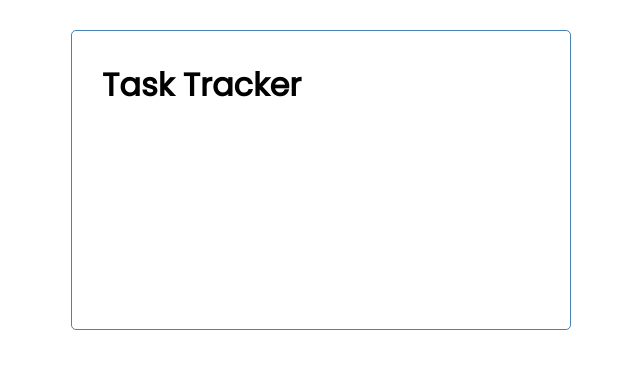
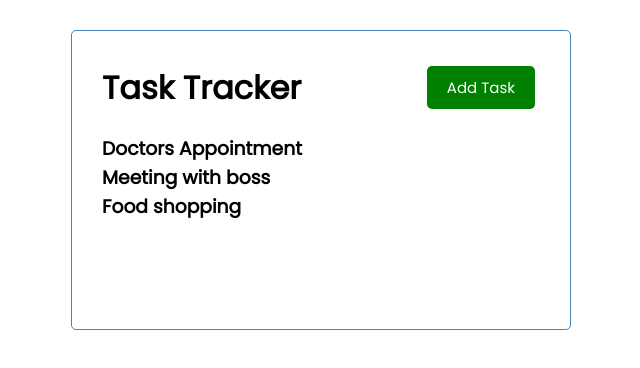
Before and after one commit to markpackham/vue-crash-2021, a Vue app: page / in a window 1280 px wide. Shown: the top 368 px of the page, without its empty margins (319-959 px from the left). Built offline with nearby package versions, Linux system fonts and the light colour scheme.

Commit message:
output tasks, https://youtu.be/qZXt1Aom3Cs?t=2470

```diff
--- a/package.json
+++ b/package.json
@@ -4,7 +4,8 @@
   "private": true,
   "scripts": {
     "serve": "vue-cli-service serve",
-    "build": "vue-cli-service build"
+    "build": "vue-cli-service build",
+    "backend": "json-server --watch db.json --port 5000"
   },
   "dependencies": {
     "core-js": "^3.6.5",
--- a/src/App.vue
+++ b/src/App.vue
@@ -1,15 +1,44 @@
 <template>
   <div class="container">
-    <Header />
+    <Header title="Task Tracker" />
+    <Tasks :tasks="tasks" />
   </div>
 </template>
 
 <script>
 import Header from "./components/Header";
+import Tasks from "./components/Tasks";
 
 export default {
   name: "App",
-  components: { Header },
+  components: { Header, Tasks },
+  data() {
+    return {
+      tasks: [],
+    };
+  },
+  created() {
+    this.tasks = [
+      {
+        id: "1",
+        text: "Doctors Appointment",
+        day: "March 5th at 2:30pm",
+        reminder: true,
+      },
+      {
+        id: "2",
+        text: "Meeting with boss",
+        day: "March 6th at 1:30pm",
+        reminder: true,
+      },
+      {
+        id: "3",
+        text: "Food shopping",
+        day: "March 7th at 2:00pm",
+        reminder: false,
+      },
+    ];
+  },
 };
 </script>
 
--- a/src/components/Button.vue
+++ b/src/components/Button.vue
@@ -0,0 +1,18 @@
+<template>
+  <button @click="onClick()" :style="{ background: color }" class="btn">
+    {{ text }}
+  </button>
+</template>
+
+<script>
+export default {
+  name: "Button",
+  props: {
+    text: String,
+    color: String,
+  },
+  methods: {
+    onClick() {},
+  },
+};
+</script>
--- a/src/components/Header.vue
+++ b/src/components/Header.vue
@@ -1,12 +1,24 @@
 <template>
   <header>
-    <h1>Task Tracker</h1>
+    <h1>{{ title }}</h1>
+    <Button text="Add Task" color="green" />
   </header>
 </template>
 
 <script>
+import Button from "./Button";
+
 export default {
   name: "Header",
+  props: {
+    title: {
+      type: String,
+      default: "Task Tracker",
+    },
+  },
+  components: {
+    Button,
+  },
 };
 </script>
 
--- a/src/components/Tasks.vue
+++ b/src/components/Tasks.vue
@@ -0,0 +1,14 @@
+<template>
+  <div :key="task.id" v-for="task in tasks">
+    <h3>{{ task.text }}</h3>
+  </div>
+</template>
+
+<script>
+export default {
+  name: "Tasks",
+  props: {
+    tasks: Array,
+  },
+};
+</script>
```
